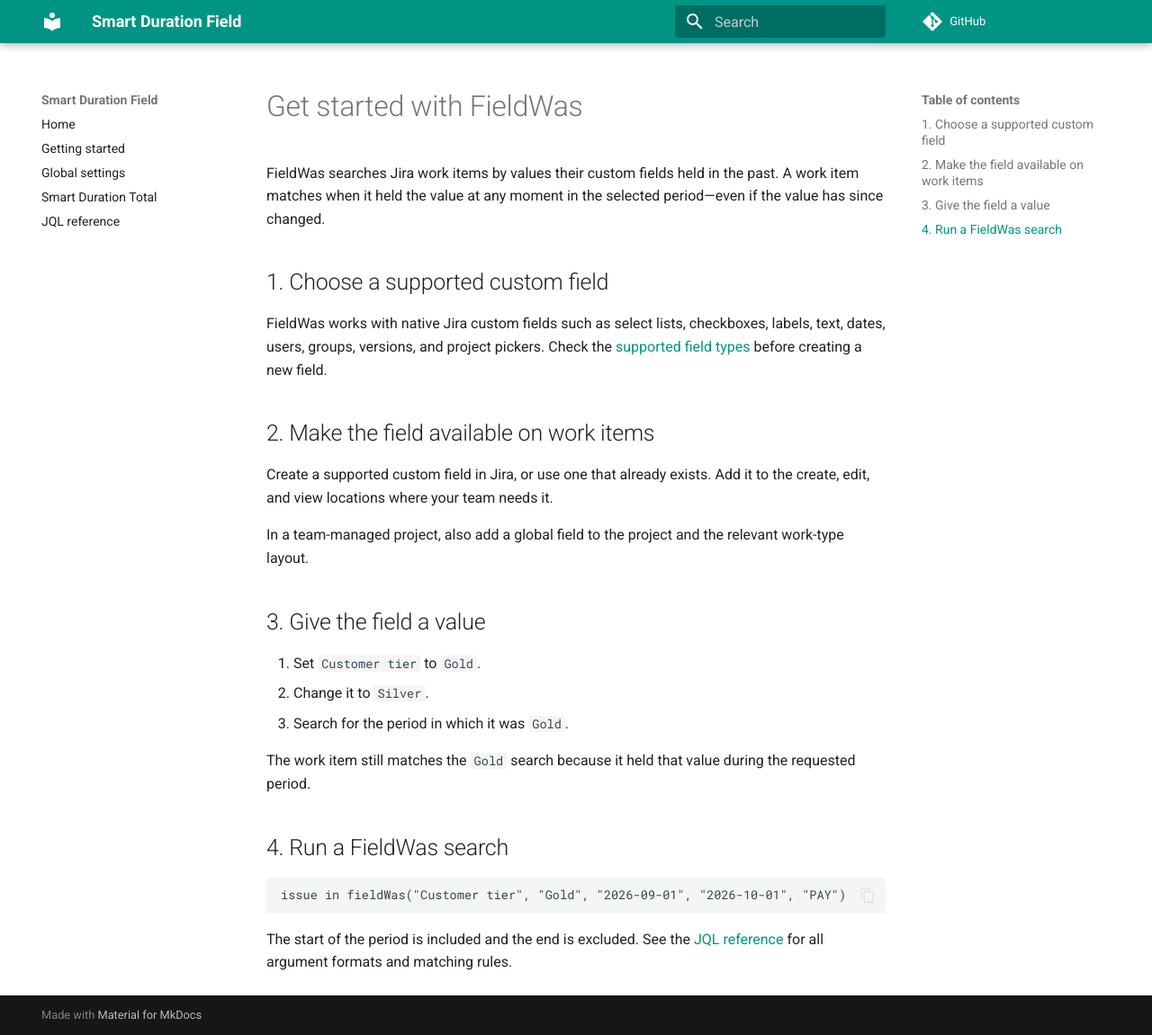
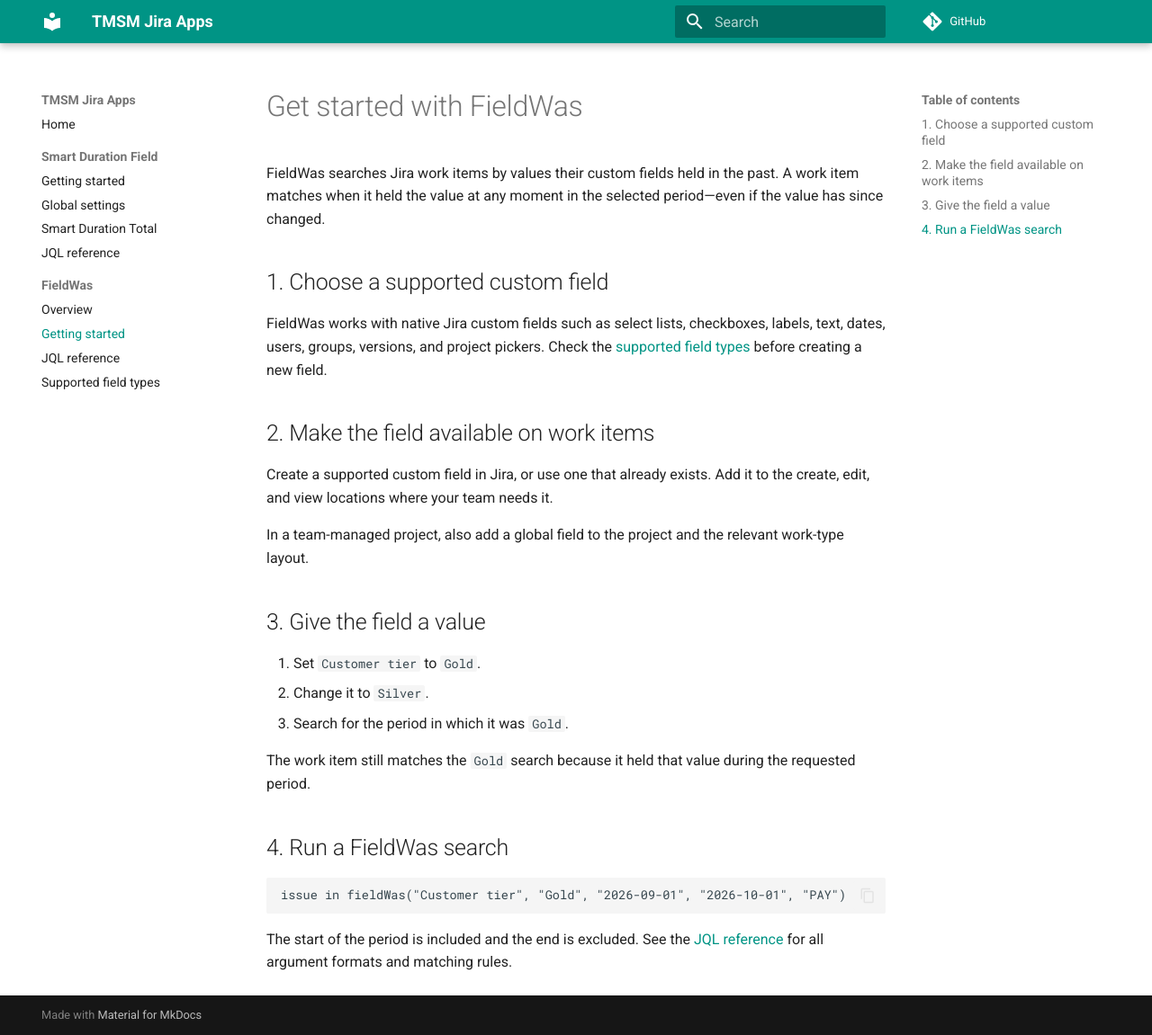
Before and after one commit to tmsm-apps/docs, an MkDocs documentation site: the page built from docs/fieldwas/getting-started.md, in a window 1280 px wide and 1151 px high. Shown: the whole window at 90% size. Built offline with MkDocs 1.6.1 and Material for MkDocs 9.7.7, drawn with Linux system fonts in a browser that asks for light colours; comment, search, counter and statistics services are not loaded.

Commit message:
Add FieldWas documentation navigation

```diff
--- a/mkdocs.yml
+++ b/mkdocs.yml
@@ -1,5 +1,5 @@
-site_name: Smart Duration Field
-site_description: Enter, display, and search Jira durations naturally.
+site_name: TMSM Jira Apps
+site_description: Documentation for TMSM Jira Cloud apps.
 site_url: https://tmsm-apps.github.io/docs/
 repo_url: https://github.com/tmsm-apps/docs
 
@@ -18,10 +18,16 @@ theme:
 
 nav:
   - Home: index.md
-  - Getting started: getting-started.md
-  - Global settings: settings.md
-  - Smart Duration Total: total-estimate.md
-  - JQL reference: jql.md
+  - Smart Duration Field:
+      - Getting started: getting-started.md
+      - Global settings: settings.md
+      - Smart Duration Total: total-estimate.md
+      - JQL reference: jql.md
+  - FieldWas:
+      - Overview: fieldwas/index.md
+      - Getting started: fieldwas/getting-started.md
+      - JQL reference: fieldwas/jql.md
+      - Supported field types: fieldwas/field-types.md
 
 markdown_extensions:
   - admonition
```
